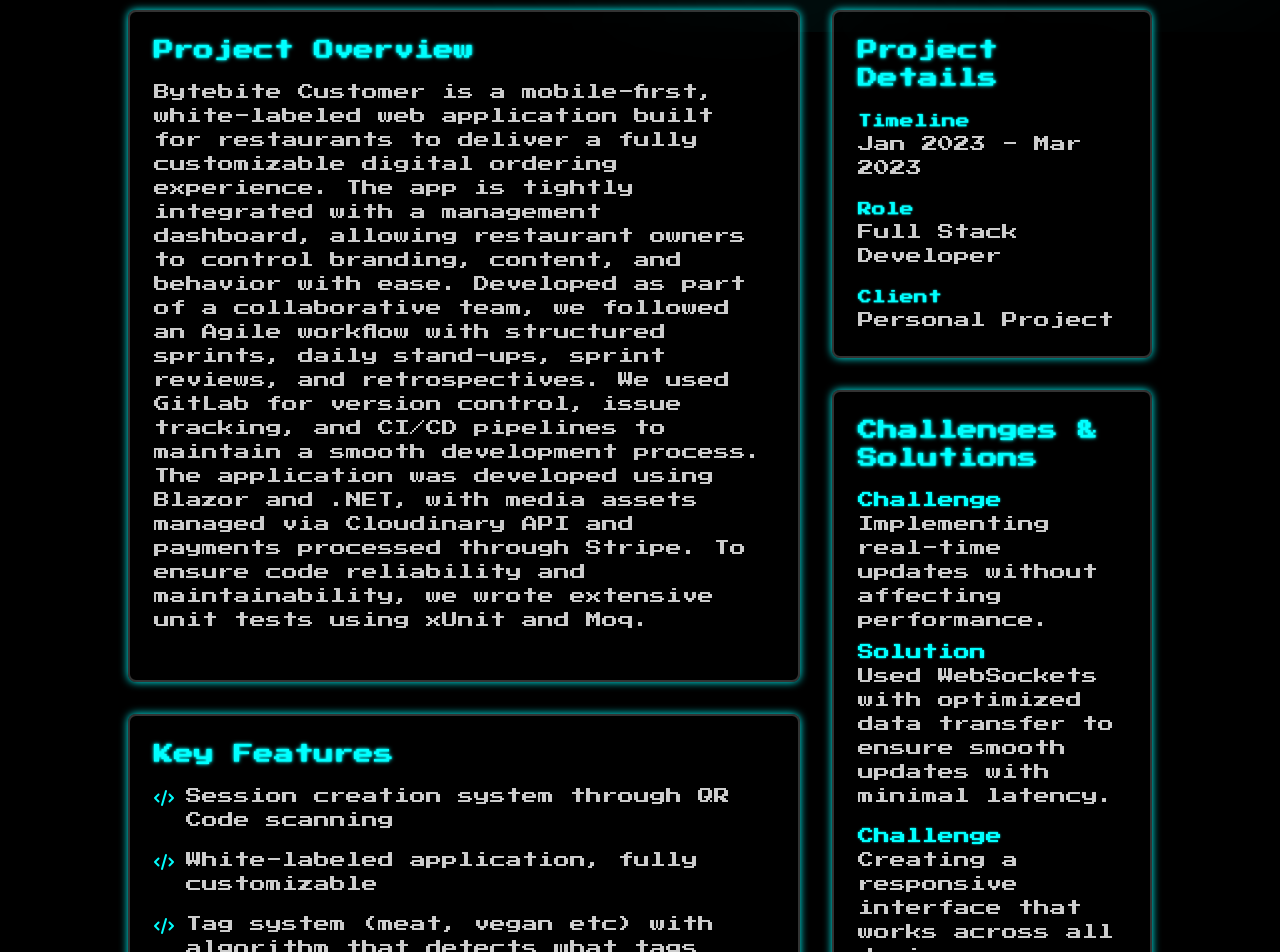
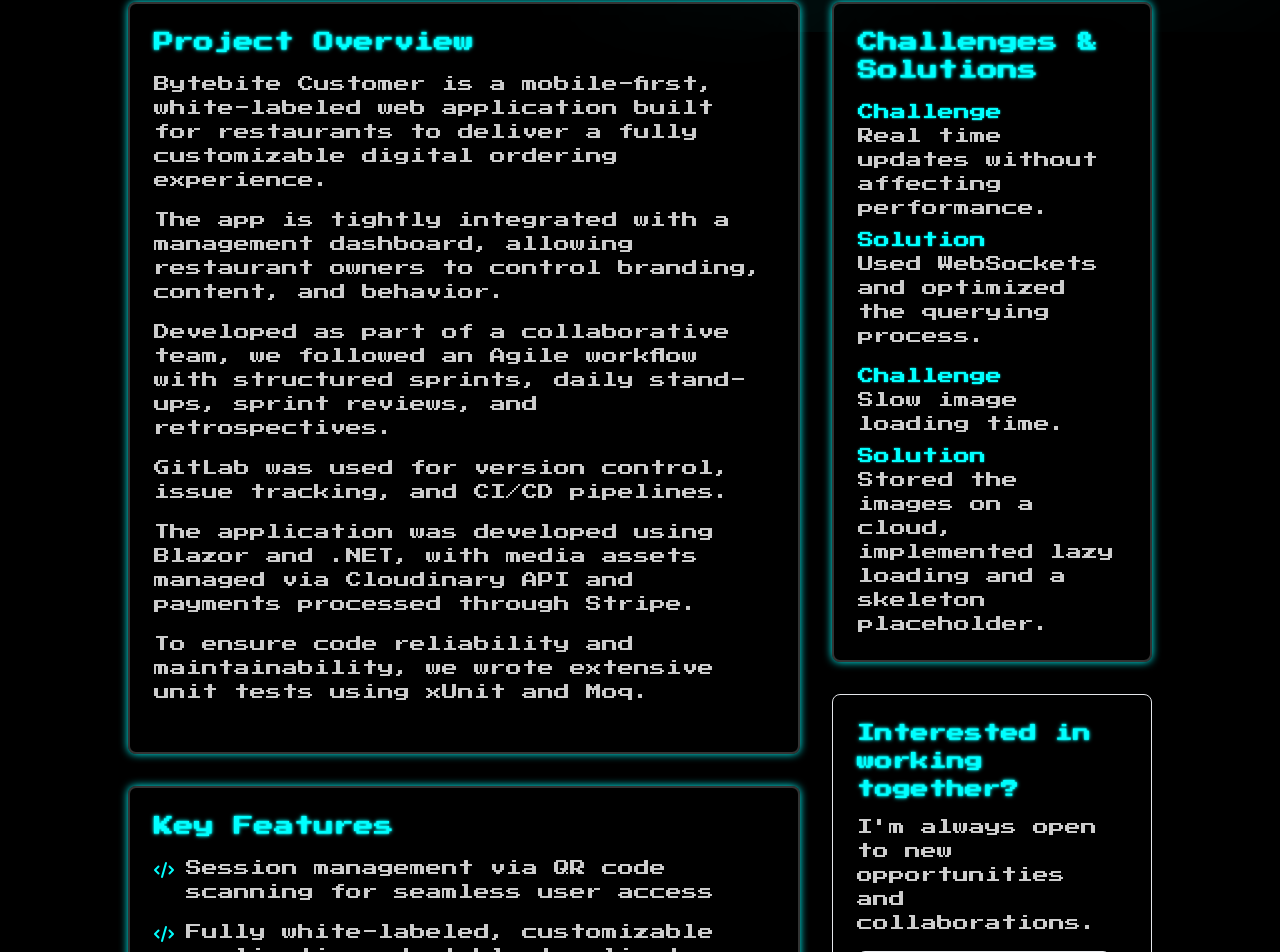
Before and after one commit to peaceoutommy/Portfolio, a React (Vite) app: page /project/0 in a window 1280 px wide. Shown: the part 768-1720 px from the top of the page. Built offline with nearby package versions, Linux system fonts and the light colour scheme.

Commit message:
Less hardcoded data, more dynamic data!

```diff
--- a/src/components/Pages/ProjectDetail.jsx
+++ b/src/components/Pages/ProjectDetail.jsx
@@ -70,7 +70,7 @@
         </motion.div>
       </div>
     );
-  }
+  };
 
   if (!project) {
     return null;
@@ -108,7 +108,7 @@
               {project.title}
             </GlowText>
 
-            <div className="flex flex-wrap gap-2 mb-6">
+            <div className="flex flex-wrap gap-2 mb-4">
               {project.tags.map((tag, tagIndex) => (
                 <span
                   key={tagIndex}
@@ -119,6 +119,22 @@
                 </span>
               ))}
             </div>
+
+            {/* Project Timeline */}
+            {project.timeline && (
+              <motion.div
+                className="mb-6 flex items-center gap-2"
+                initial={{ opacity: 0, y: 10 }}
+                animate={{ opacity: 1, y: 0 }}
+                transition={{ duration: 0.3, delay: 0.1 }}
+              >
+                <div className="w-1 h-1 rounded-full bg-[var(--highlight-color)]/60"></div>
+                <span className="text-sm text-white/60 font-medium">
+                  {project.timeline}
+                </span>
+                <div className="w-1 h-1 rounded-full bg-[var(--highlight-color)]/60"></div>
+              </motion.div>
+            )}
           </div>
 
           <div className="flex gap-4">
@@ -199,7 +215,10 @@
               animate={{ opacity: 1 }}
               transition={{ duration: 0.5 }}
             >
-              <p className="mb-4">{project.description}</p>
+              {project.description.map((desc, i) => (
+                <p key={i} className="mb-4">{desc}</p>
+              ))}
+
             </motion.div>
           </Card>
 
@@ -316,52 +335,29 @@
           animate={{ opacity: 1, y: 0 }}
           transition={{ duration: 0.4, delay: 0.3 }}
         >
-          {/* Project Metadata */}
-          <Card className="p-6 mb-8">
-            <GlowText as="h2" className="text-xl mb-4" intensity="medium">
-              Project Details
-            </GlowText>
-
-            <div className="space-y-4">
-              <div>
-                <GlowText className="text-sm mb-1" intensity="low">Timeline</GlowText>
-                <p className="text-white/80">Jan 2023 - Mar 2023</p>
-              </div>
-
-              <div>
-                <GlowText className="text-sm mb-1" intensity="low">Role</GlowText>
-                <p className="text-white/80">Full Stack Developer</p>
-              </div>
-
-              <div>
-                <GlowText className="text-sm mb-1" intensity="low">Client</GlowText>
-                <p className="text-white/80">Personal Project</p>
-              </div>
-            </div>
-          </Card>
-
           {/* Challenges & Solutions */}
+          {project.challenges && project.solutions && project.challenges.length > 0 && project.solutions.length > 0 && (
             <Card className="p-6 mb-8">
               <GlowText as="h2" className="text-xl mb-4" intensity="medium">
                 Challenges & Solutions
               </GlowText>
 
               <div className="space-y-4 text-white/80">
-              <div>
+                {project.challenges.map((challenge, index) => (
+                  <div key={index}>
                     <GlowText className="text-md mb-1" intensity="low">Challenge</GlowText>
-                <p className="mb-2">Implementing real-time updates without affecting performance.</p>
+                    <p className="mb-2">{challenge}</p>
+                    {project.solutions[index] && (
+                      <>
                         <GlowText className="text-md mb-1" intensity="low">Solution</GlowText>
-                <p>Used WebSockets with optimized data transfer to ensure smooth updates with minimal latency.</p>
+                        <p>{project.solutions[index]}</p>
+                      </>
+                    )}
                   </div>
-
-              <div>
-                <GlowText className="text-md mb-1" intensity="low">Challenge</GlowText>
-                <p className="mb-2">Creating a responsive interface that works across all devices.</p>
-                <GlowText className="text-md mb-1" intensity="low">Solution</GlowText>
-                <p>Implemented a mobile-first design approach with Tailwind CSS and custom breakpoints.</p>
-              </div>
+                ))}
               </div>
             </Card>
+          )}
 
           {/* Call to Action */}
           <motion.div
--- a/src/components/Ui/Carousel.jsx
+++ b/src/components/Ui/Carousel.jsx
@@ -1,5 +1,5 @@
 import { motion } from 'framer-motion';
-import GlowContainer from '../ui/GlowContainer';
+import Card from '../ui/Card';
 
 const Carousel = ({ images, activeImageIndex, setActiveImageIndex }) => {
   if (!images || images.length === 0) {
@@ -13,7 +13,11 @@
       animate={{ opacity: 1, y: 0 }}
       transition={{ duration: 0.4, delay: 0.1 }}
     >
-      <GlowContainer intensity="none" className="p-0 overflow-hidden">
+      <Card
+        intensity="none"
+        className="p-0 overflow-hidden"
+        whileHover={true} // Disable Card's default hover effect
+      >
         <div
           className="w-full relative flex"
           style={{
@@ -54,15 +58,13 @@
             </motion.div>
           ))}
         </div>
-      </GlowContainer>
+      </Card>
 
       <div className="flex justify-center mt-4">
         {images.map((_, index) => (
           <button
             key={index}
             className={`mx-1 h-1 rounded-full transition-all duration-300 ${activeImageIndex === index ? "w-6 bg-[var(--highlight-color)]" : "w-3 bg-gray-500" }`}
-
-
             onClick={() => setActiveImageIndex(index)}
             aria-label={`Go to slide ${index + 1}`}
           />
--- a/src/data/projectsData.js
+++ b/src/data/projectsData.js
@@ -3,12 +3,32 @@
         id: 0,
         title: "Bytebite Customer",
         short: "Mobile-first, white-labeled web application for restaurants, fully customizable through a management dashboard.",
-        description: "Bytebite Customer is a mobile-first, white-labeled web application built for restaurants to deliver a fully customizable digital ordering experience. The app is tightly integrated with a management dashboard, allowing restaurant owners to control branding, content, and behavior with ease. Developed as part of a collaborative team, we followed an Agile workflow with structured sprints, daily stand-ups, sprint reviews, and retrospectives. We used GitLab for version control, issue tracking, and CI/CD pipelines to maintain a smooth development process. The application was developed using Blazor and .NET, with media assets managed via Cloudinary API and payments processed through Stripe. To ensure code reliability and maintainability, we wrote extensive unit tests using xUnit and Moq.",
-        keyFeatures: ["Session creation system through QR Code scanning", "White-labeled application, fully customizable", "Tag system (meat, vegan etc) with algorithm that detects what tags should be applied on the dish based on the ingredient", "Payment and cart system", "Extensive filtering"],
+        description: [
+            "Bytebite Customer is a mobile-first, white-labeled web application built for restaurants to deliver a fully customizable digital ordering experience.",
+            "The app is tightly integrated with a management dashboard, allowing restaurant owners to control branding, content, and behavior.",
+            "Developed as part of a collaborative team, we followed an Agile workflow with structured sprints, daily stand-ups, sprint reviews, and retrospectives.",
+            "GitLab was used for version control, issue tracking, and CI/CD pipelines.",
+            "The application was developed using Blazor and .NET, with media assets managed via Cloudinary API and payments processed through Stripe.",
+            "To ensure code reliability and maintainability, we wrote extensive unit tests using xUnit and Moq."
+        ],
+        keyFeatures: [
+            "Session management via QR code scanning for seamless user access",
+            "Fully white-labeled, customizable application adaptable to client branding",
+            "Intelligent tagging system (e.g., vegetarian, vegan, meat, gluten) that automatically assigns tags to dishes based on ingredients",
+            "Secure and user-friendly payment and cart system",
+            "Filtering system for menu browsing"
+        ],
+        challenges:[
+            "Real time updates without affecting performance.",
+            "Slow image loading time."
+        ],
+        solutions:[
+            "Used WebSockets and optimized the querying process.",
+            "Stored the images on a cloud, implemented lazy loading and a skeleton placeholder."
+        ],
         tags: ["Blazor", "C#", ".NET", "Cloudinary API", "Stripe API"],
         cover: "./bbcustomer/cover.png",
         images: ["./bbcustomer/menu.png", "./bbcustomer/filters.png", "./bbcustomer/filters.png", "./bbcustomer/filters.png", "./bbcustomer/filters.png"],
-        timeline: "Jan 2025 - Jun 2025",
         link: "https://dionamite.com/",
         github: null
     },
```
Lines whose indentation alone changed are shown as unchanged.
